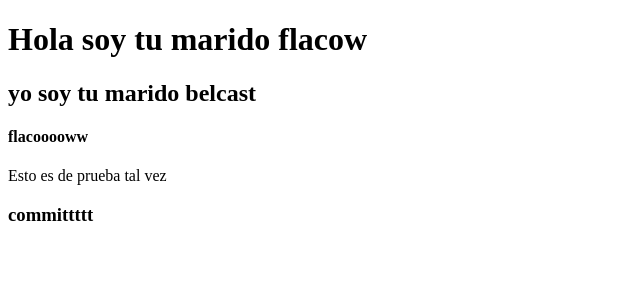
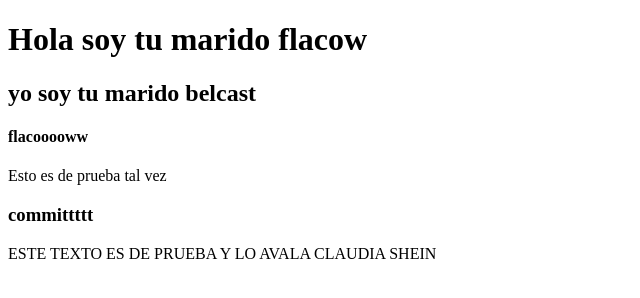
Before and after one commit to FeyoChavez/Pruebas, a plain HTML site: page index.html in a window 1280 px wide. Shown: the whole page, without its empty margins (0-640 px from the left). Drawn offline with Linux system fonts and the light colour scheme.

Commit message:
Inserte texto en la rama footer como prueba

```diff
--- a/index.html
+++ b/index.html
@@ -13,5 +13,7 @@
 
     <div>Esto es de prueba tal vez</div>
     <h3>committttt</h3>
+
+    <p>ESTE TEXTO ES DE PRUEBA Y LO AVALA CLAUDIA SHEIN</p>
 </body>
 </html>
```
